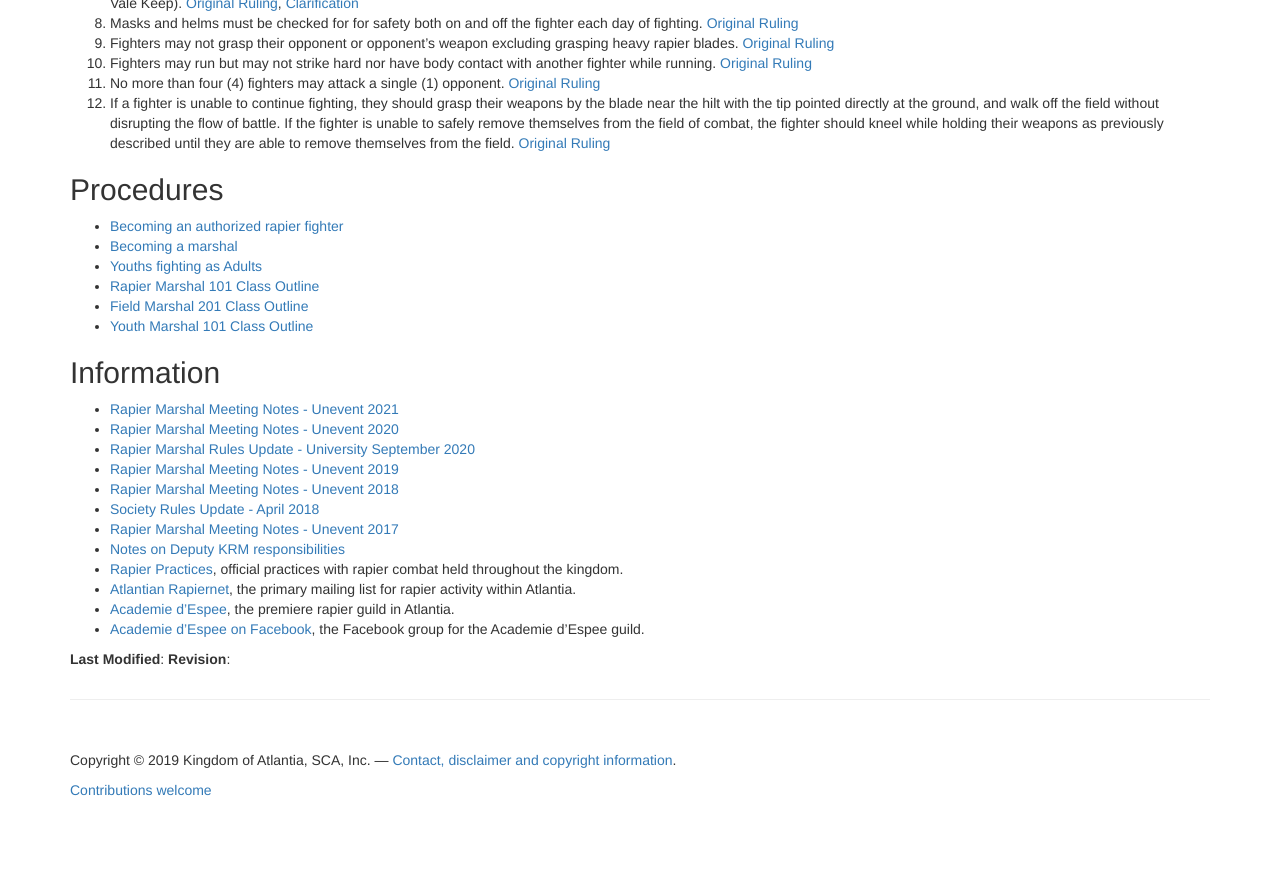
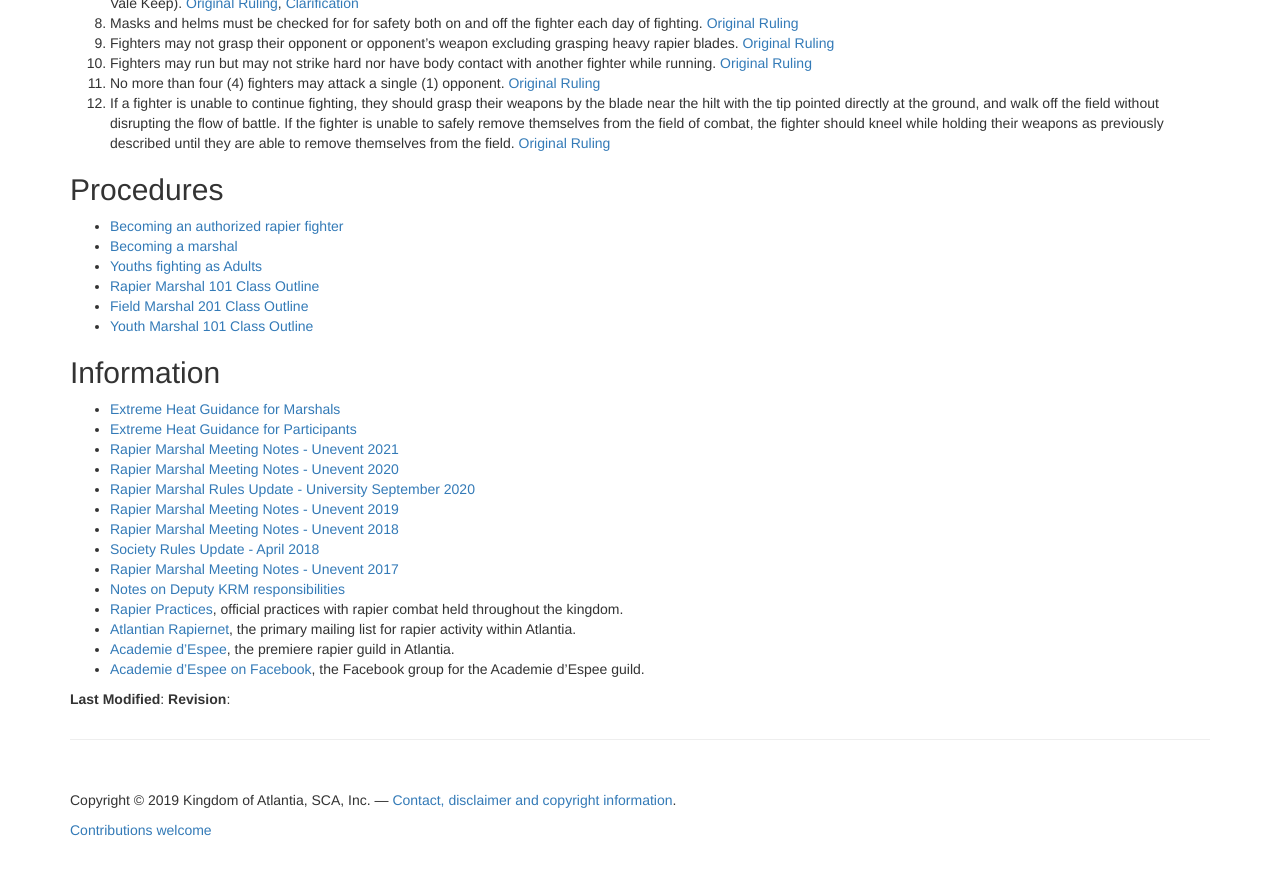
Before and after one commit to academie-de-espee/earl-marshal, a Jekyll site: the page built from rapier.md, in a window 1280 px wide and 900 px high, scrolled down 873 px. Shown: the top 875 px of the window. Built offline with Jekyll 4.4.1, drawn with Linux system fonts in a browser that asks for light colours.

Commit message:
add heat guidance

```diff
--- a/rapier.md
+++ b/rapier.md
@@ -51,6 +51,8 @@ For youth rapier fighters, additional rules apply as defined in [Section 3.9 of
 * [Youth Marshal 101 Class Outline](/training/youth-rapier-marshal/)
 
 ## Information
+* [Extreme Heat Guidance for Marshals](/documents/heat-guidance/for-marshals.pdf)
+* [Extreme Heat Guidance for Participants](/documents/heat-guidance/for-participants.pdf)
 * [Rapier Marshal Meeting Notes - Unevent 2021](/rapier/unevent-2021/)
 * [Rapier Marshal Meeting Notes - Unevent 2020](/rapier/unevent-2020/)
 * [Rapier Marshal Rules Update - University September 2020](/rapier/rules-update-2020-09/)
```
